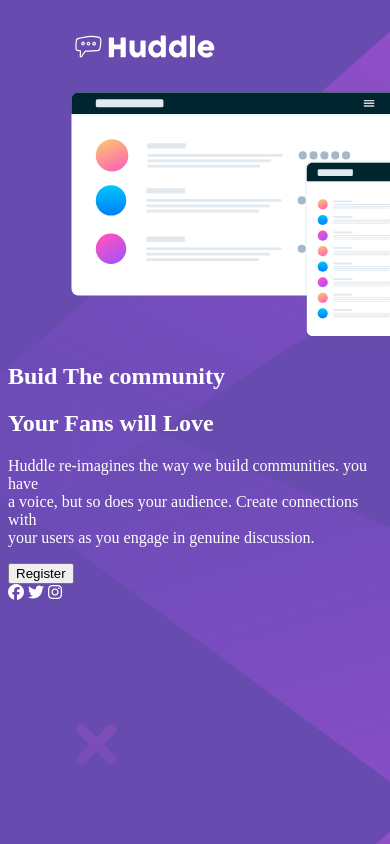
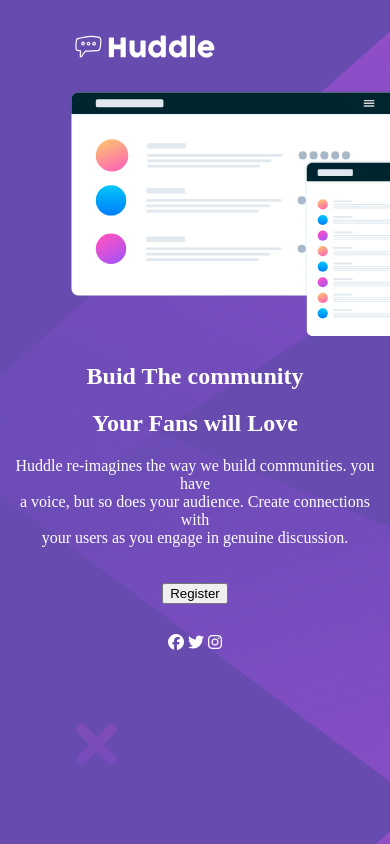
Before and after one commit to THEOPHILEACHIZA/My-first-tutorial-project, a plain HTML site: page index.html in a window 390 px wide. Shown: the top 844 px of the page. Drawn offline with Linux system fonts and the light colour scheme.

Commit message:
#5Responsive Design of my Web page: I centered my text, my register button and my footer icons for mobile design first

```diff
--- a/css.css
+++ b/css.css
@@ -5,6 +5,10 @@
     color: white;
 }
 
+.text{
+    text-align: center;
+
+}
 
 h1{
 font-family:[Poppins](https://fonts.google.com/specimen/Poppins);
@@ -15,6 +19,8 @@
 p{
     font-family: [Open Sans](https://fonts.google.com/specimen/Open+Sans);
     font-weight: 400;
+    padding-bottom: 20px;
+
 }
 
 .logo{
@@ -32,7 +38,16 @@
     height: auto;
 
 }
+button{
+    display: block;
+    margin: auto;
+    margin-bottom: 20px;
+}
 
+footer{
+    text-align: center;
+    padding: 10px;
+}
 
 /* RESPONSIVE DESIGN */
 /*designing for mobile before designing for desktop (This will make the page display faster on smaller devices)*/
--- a/index.html
+++ b/index.html
@@ -18,15 +18,16 @@
         <section>
              <img src="images/illustration-mockups.svg" alt="" class="illustration-mockups">
 
-
+        <div class="text">
             <h1>Buid The community</h1>
             <h1>Your Fans will Love</h1>
 
             <p>Huddle re-imagines the way we build communities. you have <br>
                  a voice, but so does your audience. Create connections with <br>
                  your users as you engage in genuine discussion.   </p>
+        </div>
+        </section>
 
-        </section>
         <section>
             <button>Register</button>
         </section>
```
